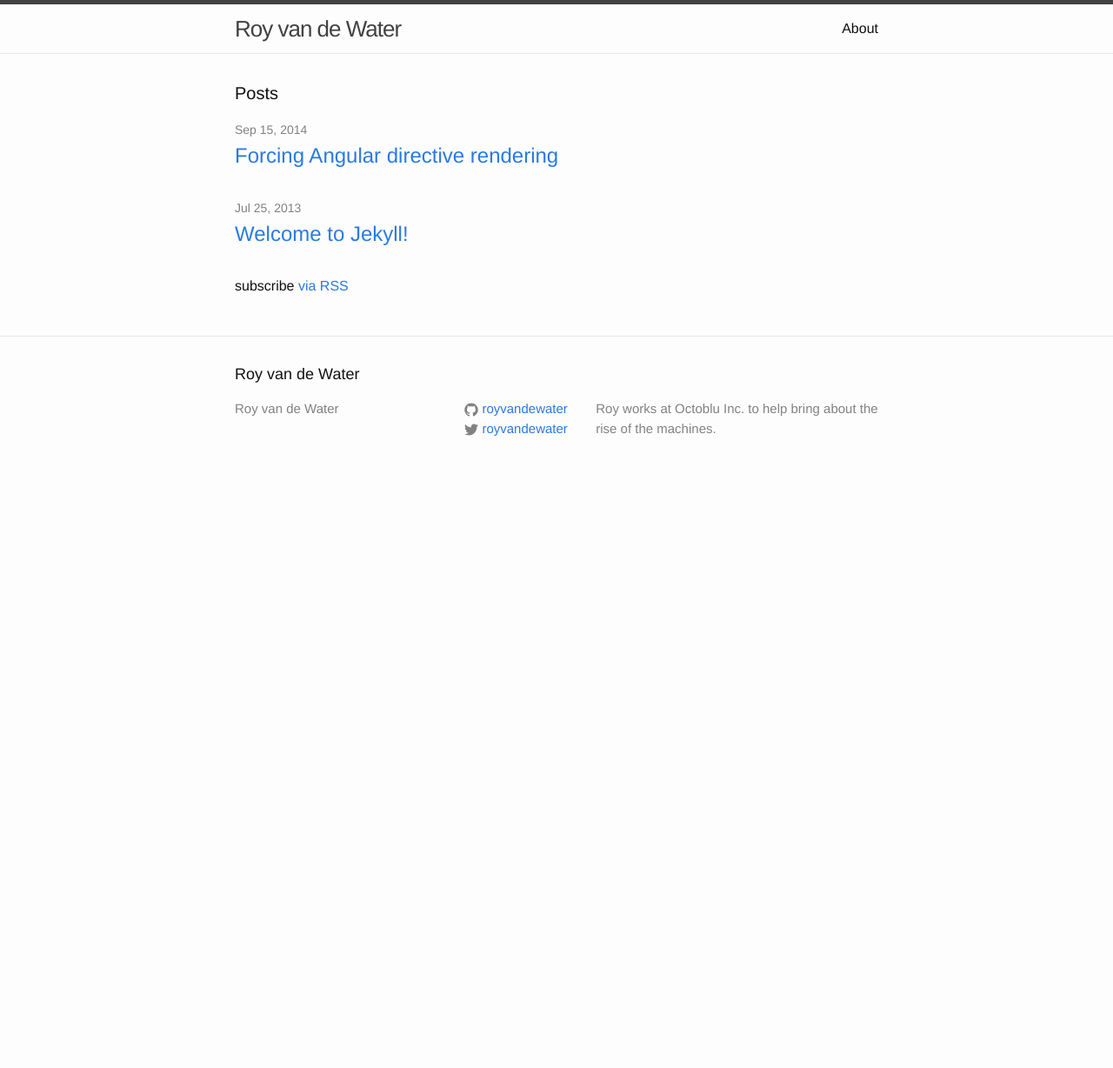
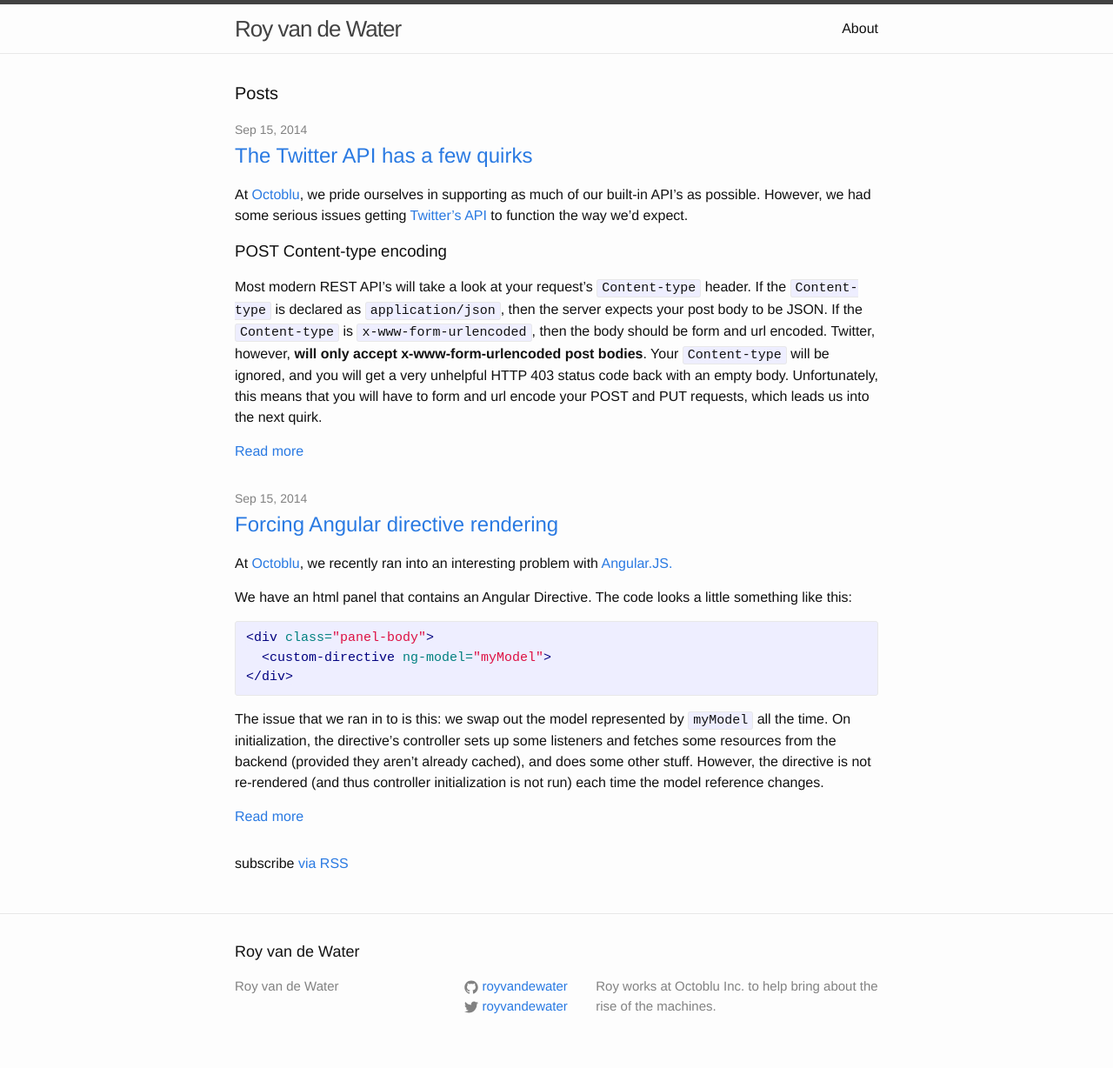
Before and after one commit to royvandewater/royvandewater.github.io, a Jekyll site: the page built from index.html, in a window 1280 px wide. Shown: the whole page at 87% size. Built offline with Jekyll 4.4.1, drawn with Linux system fonts in a browser that asks for light colours; before the commit the page ends 900 px from its top, so only the background shows below that.

Commit message:
Add some style, twitter post

```diff
--- a/_posts/2013-07-25-welcome-to-jekyll.markdown
+++ b/_posts/2013-07-25-welcome-to-jekyll.markdown
@@ -3,6 +3,7 @@ layout: post
 title:  "Welcome to Jekyll!"
 date:   2013-07-25 12:27:19
 categories: jekyll update
+published: false
 ---
 You’ll find this post in your `_posts` directory. Go ahead and edit it and re-build the site to see your changes. You can rebuild the site in many different ways, but the most common way is to run `jekyll serve`, which launches a web server and auto-regenerates your site when a file is updated.
 
--- a/_posts/2014-09-15-forcing-angular-directive-rendering.markdown
+++ b/_posts/2014-09-15-forcing-angular-directive-rendering.markdown
@@ -4,7 +4,7 @@ title:  "Forcing Angular directive rendering"
 date:   2014-09-15 14:27:00
 categories: angular
 ---
-At [Octoblu](http://octoblu.com), we recently ran into an interesting problem with [Angular.JS.](http://angularjs.org)
+At [Octoblu](https://octoblu.com), we recently ran into an interesting problem with [Angular.JS.](http://angularjs.org)
 
 We have an html panel that contains an Angular Directive. The code looks a little something like this:
 
@@ -17,7 +17,9 @@ We have an html panel that contains an Angular Directive. The code looks a littl
 
 The issue that we ran in to is this: we swap out the model represented by `myModel` all the time. On initialization, the directive's controller sets up some listeners and fetches some resources from the backend (provided they aren't already cached), and does some other stuff. However, the directive is not re-rendered (and thus controller initialization is not run) each time the model reference changes.
 
-*Working around this is probably a code smell*. However, we found that adding event listeners and rerunning everything inside the directive's controller was rather ungainly. We also ran into the all-so-common "Every time this model changes and also now" problem, where we set up a bunch of listeners to perform an action when the model changes, but also need to fire it right away on initialization.
+<!--more-->
+
+**Working around this is probably a code smell**. However, we found that adding event listeners and rerunning everything inside the directive's controller was rather ungainly. We also ran into the all-so-common "Every time this model changes and also now" problem, where we set up a bunch of listeners to perform an action when the model changes, but also need to fire it right away on initialization.
 
 So, we decided to trick Angular into re-rending the directive, and here's how:
 
--- /dev/null
+++ b/_posts/2014-09-22-twitter-api-has-a-few-quirks.markdown
@@ -0,0 +1,30 @@
+---
+layout: post
+title:  "The Twitter API has a few quirks"
+date:   2014-09-15 14:27:00
+categories: api, twitter
+---
+
+At [Octoblu](https://octoblu.com), we pride ourselves in supporting as much of our built-in API's as possible. However, we had some serious issues getting [Twitter's API](https://dev.twitter.com/) to function the way we'd expect.
+
+### POST Content-type encoding
+
+Most modern REST API's will take a look at your request's `Content-type` header. If the `Content-type` is declared as `application/json`, then the server expects your post body to be JSON. If the `Content-type` is `x-www-form-urlencoded`, then the body should be form and url encoded. Twitter, however, **will only accept x-www-form-urlencoded post bodies**. Your `Content-type` will be ignored, and you will get a very unhelpful HTTP 403 status code back with an empty body. Unfortunately, this means that you will have to form and url encode your POST and PUT requests, which leads us into the next quirk.
+
+<!--more-->
+
+### URL encoding form parameters
+
+The standard Javascript library provides us an excellent function for URL encoding our parameter keys and values, `encodeURIComponent`. However, there's just one tiny problem. The standard library function encodes a whole suite of characters, with a few notable exceptions. Specifically, it leaves out `[!,',(,),*]`. This is because most servers don't care, they know what you mean when you send a * or ! character, but Twitter doesn't. To deal with this issue, the [MDN encodeURIComponent documentation](https://developer.mozilla.org/en-US/docs/Web/JavaScript/Reference/Global_Objects/encodeURIComponent) provides a fixed encodeURIComponent.
+
+{% highlight javascript %}
+function fixedEncodeURIComponent (str) {
+  return encodeURIComponent(str).replace(/[!'()]/g, escape).replace(/\*/g, "%2A");
+}
+{% endhighlight %}
+
+Not doing this will result in an just as helpful of an error as JSON encoding the body, a 401 HTTP status code with an body that states "Error: Unauthorized".
+
+Make sure to account for these two quirks, and your experience with Twitter will be much better.
+
+One more thing. While trying to fix this issue, we ran across a number of posts that claimed you have to alphabetically sort your params by their key. We experimented with this and found we could post them up in any order.
--- a/about.md
+++ b/about.md
@@ -4,8 +4,8 @@ title: About
 permalink: /about/
 ---
 
-This is the base Jekyll theme. You can find out more info about customizing your Jekyll theme, as well as basic Jekyll usage documentation at [jekyllrb.com](http://jekyllrb.com/)
+Roy believes that everyone wants to do great things. However, he feels that most organizations have set themselves up for failure by installing the same bureaucracy that they see in the top companies with the well-intentioned but misguided belief that it will help them scale with no cost to innovation.
 
-You can find the source code for the Jekyll new theme at: [github.com/jglovier/jekyll-new](https://github.com/jglovier/jekyll-new)
+In order to regain the innovation that led to the organization’s initial success, he believes they must create teams with members that have trust and respect in each other and the vision of the product, combined with the autonomy to pursue that vision.
 
-You can find the source code for Jekyll at [github.com/jekyll/jekyll](https://github.com/jekyll/jekyll)
+Roy works with these teams and the organizations around them to make some pretty serious changes to their culture to enable the teams and eventually the entire organization to achieve their potential.
--- a/index.html
+++ b/index.html
@@ -14,6 +14,13 @@ layout: default
         <h2>
           <a class="post-link" href="{{ post.url | prepend: site.baseurl }}">{{ post.title }}</a>
         </h2>
+
+        {% if post.content contains '<!--more-->' %}
+          {{ post.content | split:'<!--more-->' | first }}
+          <a href="{{ post.url | prepend: site.baseurl }}">Read more</a>
+        {% else %}
+          {{ post.content }}
+        {% endif %}
       </li>
     {% endfor %}
   </ul>
```
